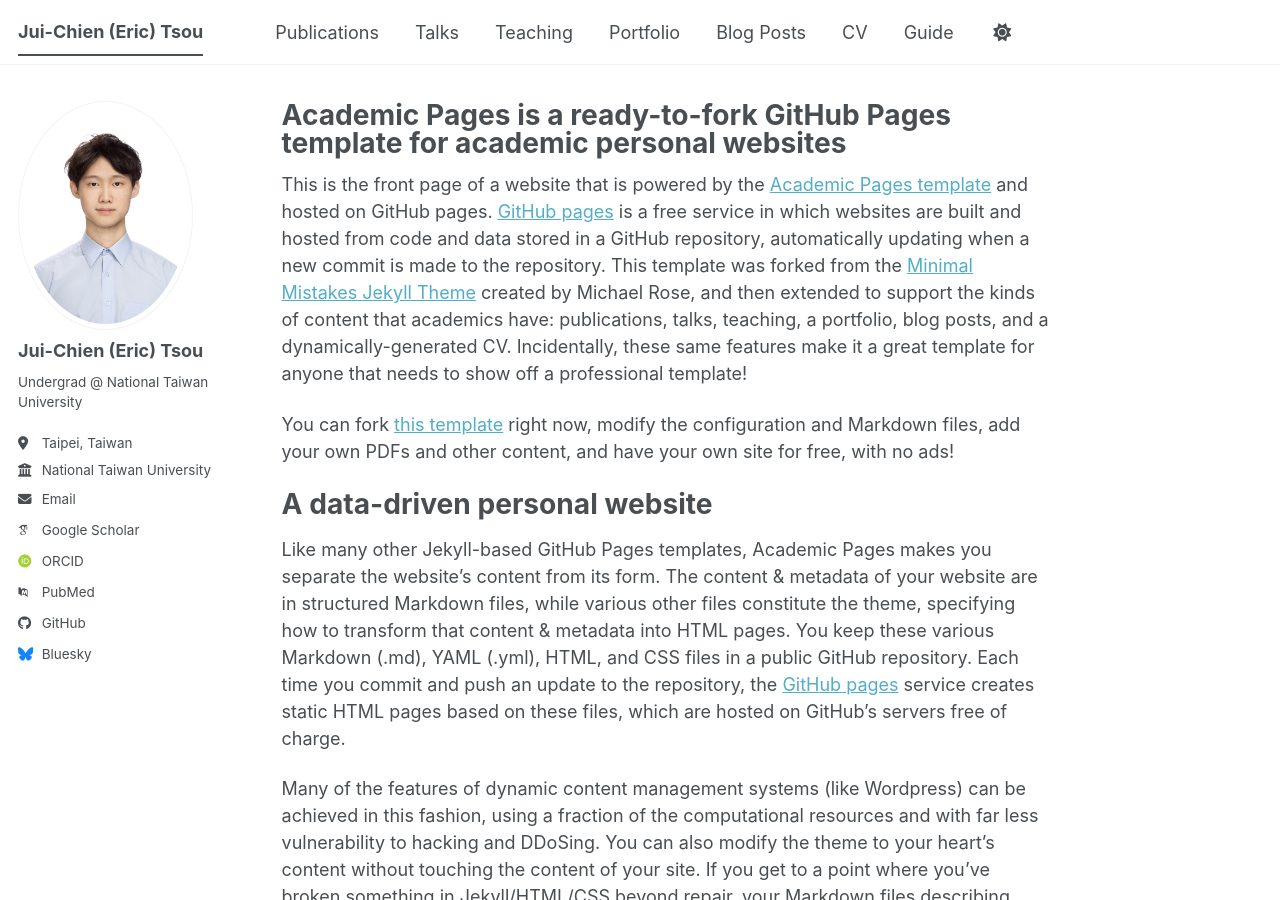
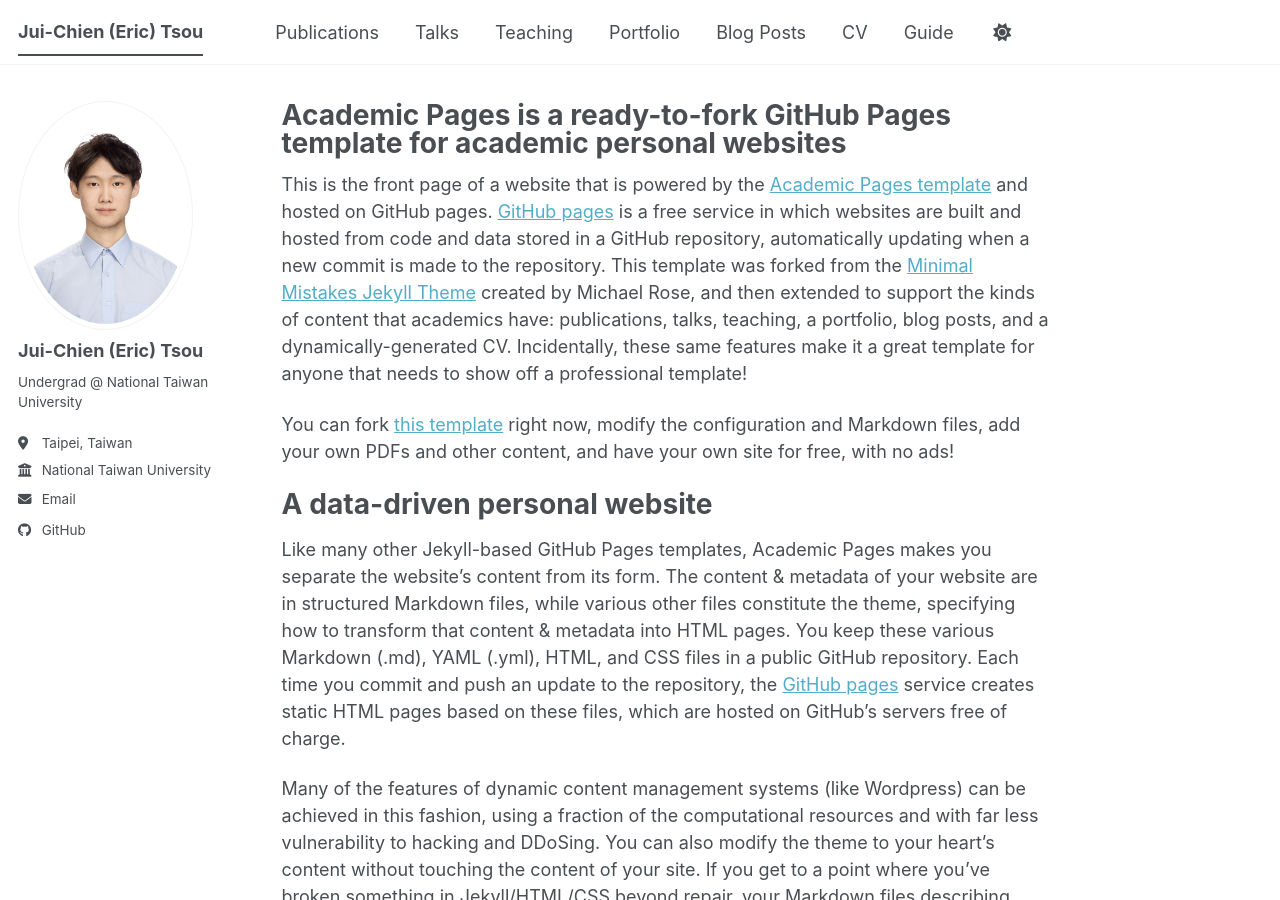
Before and after one commit to pango0/pango0.github.io, a Jekyll site: the page built from _pages/about.md, in a window 1280 px wide and 900 px high. Built offline with Jekyll 4.4.1, drawn with Linux system fonts in a browser that asks for light colours; some web fonts are replaced; a script bundle is joined from its source files by our own code; library files that are not in the unit come from our copies; some of the changed lines change nothing that is shown.

Commit message:
Clear out URLs for Google Scholar, ORCID, PubMed, and Bluesky
Updated social media and academic profile links to be empty.

```diff
--- a/_config.yml
+++ b/_config.yml
@@ -35,13 +35,13 @@
   # Academic websites
   academia         : # URL
   arxiv            : # URL - Update with the correct link to your profile
-  googlescholar    : "https://scholar.google.com/citations?user=PS_CX0AAAAAJ"
+  googlescholar    :
   inspire-hep      : # URL
   impactstory      : # URL
-  orcid            : "https://orcid.org/yourorcidurl"
+  orcid            :
   semantic         : # URL
   ssrn             : # URL
-  pubmed           : "https://www.ncbi.nlm.nih.gov/pubmed/?term=john+snow"
+  pubmed           :
   researchgate     : # URL
   scopus           : # URL
   zotero           : # URL
@@ -51,13 +51,13 @@
   bitbucket        : # Username - Update with your username on the site
   codepen          : # Username
   dribbble         : # Username
-  github           : "academicpages"
+  github           : "pango0"
   kaggle           : # Username
   stackoverflow    : # User number or user number and name (i.e., use "1" or "1/jeff-atwood")
 
   # Social media
   artstation       : # Username
-  bluesky          : "bsky.app" # Replace this with you Bluesky username
+  bluesky          :  # Replace this with you Bluesky username
   facebook         : # Username
   flickr           : # Username
   foursquare       : # Username
```
